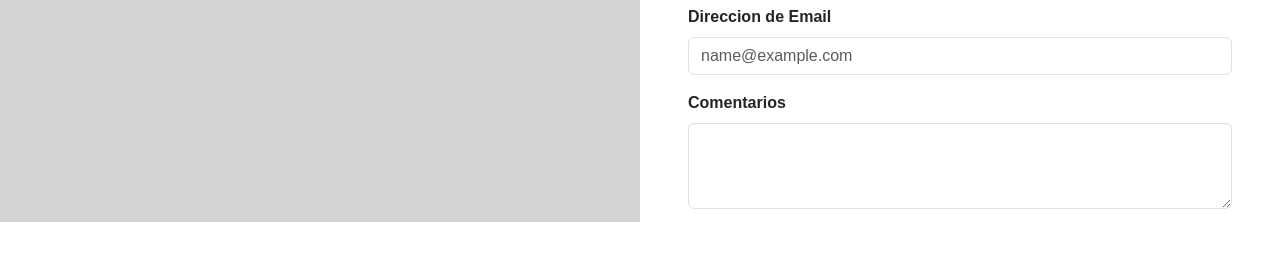
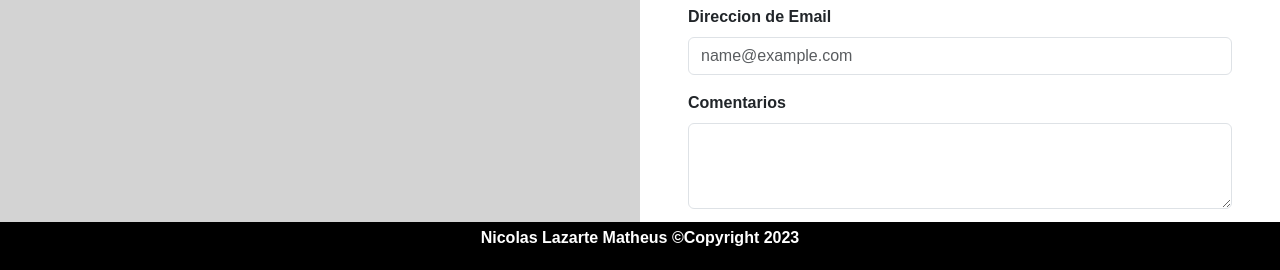
Before and after one commit to Nicholas1000200/PF-LazarteMatheusNicolas, a plain HTML site: page pages/contacto.html in a window 1280 px wide. Shown: the part 578-848 px from the top of the page. Before the commit the page ends 803 px from the top, so only its background shows below. Drawn offline with nearby package versions, Linux system fonts and the light colour scheme.

Commit message:
Ultima Actualizacion

```diff
--- a/pages/contacto.html
+++ b/pages/contacto.html
@@ -85,6 +85,9 @@
 
     </section>
   </main>
+  <footer>
+    <p>Nicolas Lazarte Matheus ©Copyright 2023</p>
+</footer>
   <!--INICIO Script de Bootstrap -->
   <script src="https://cdn.jsdelivr.net/npm/bootstrap@5.3.0-alpha3/dist/js/bootstrap.bundle.min.js"
     integrity="sha384-ENjdO4Dr2bkBIFxQpeoTz1HIcje39Wm4jDKdf19U8gI4ddQ3GYNS7NTKfAdVQSZe"
```
Also changed, not shown: scss/pages/el-mundo.scss (+11 -4 lines), css/style.css, 2 other files.
